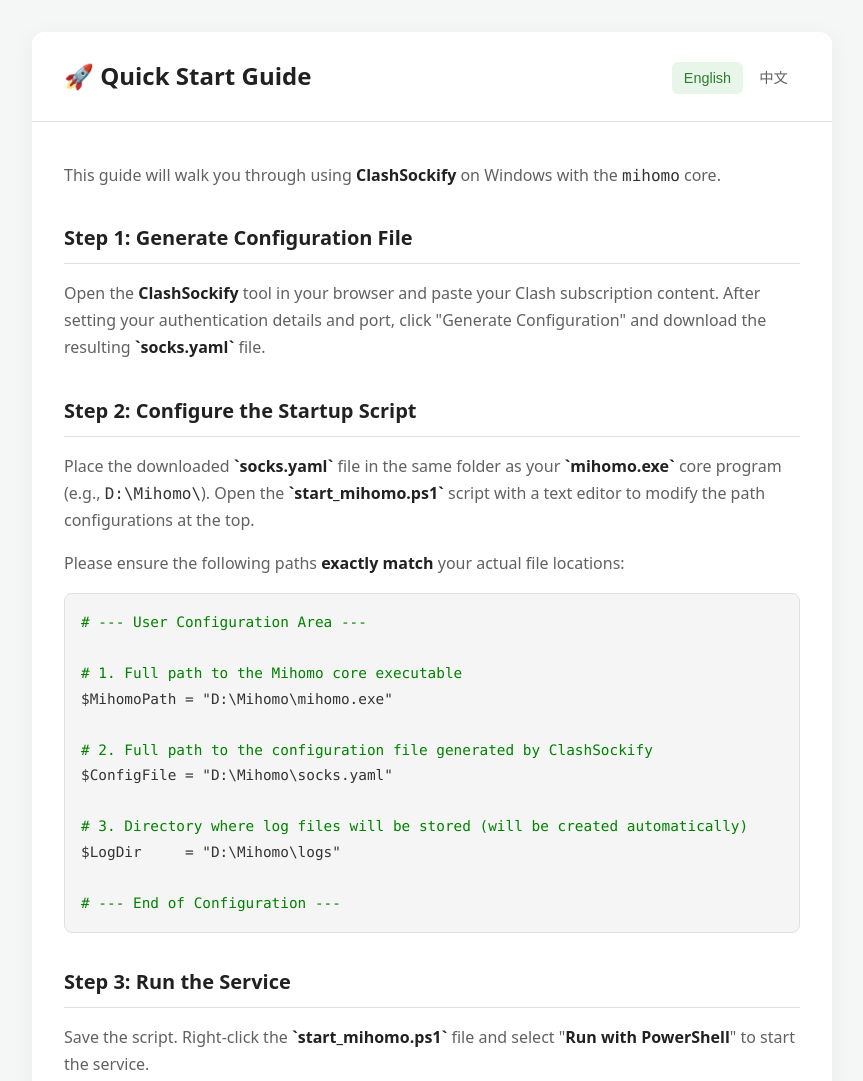
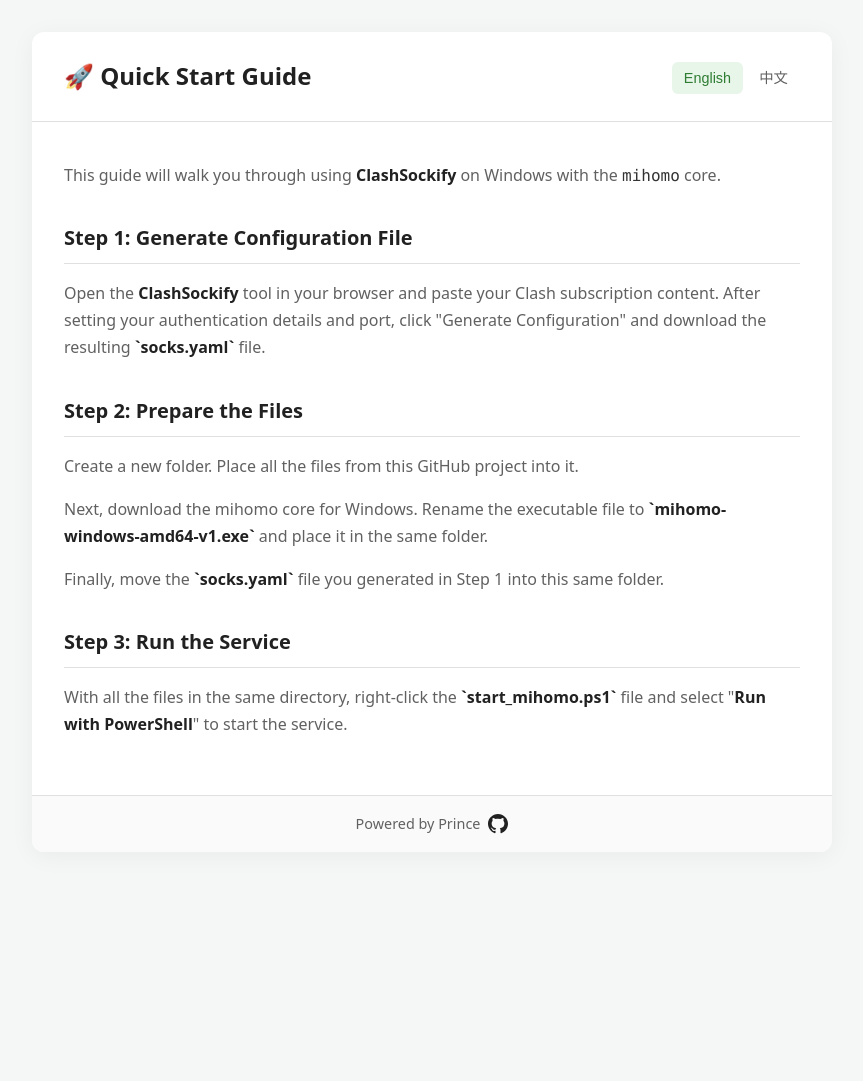
Before and after one commit to Andeasw/CashSockify, a plain HTML site: page Instructions.html in a window 1280 px wide. Shown: the top 1081 px of the page, without its empty margins (208-1071 px from the left). After the commit the page ends 884 px from the top, so only its background shows below. Drawn offline with Linux system fonts and the light colour scheme.

Commit message:
Update Instructions.html

```diff
--- a/Instructions.html
+++ b/Instructions.html
@@ -168,30 +168,20 @@
                 Open the <strong>ClashSockify</strong> tool in your browser and paste your Clash subscription content. After setting your authentication details and port, click "Generate Configuration" and download the resulting <strong>`socks.yaml`</strong> file.
             </p>
 
-            <h3>Step 2: Configure the Startup Script</h3>
+            <h3>Step 2: Prepare the Files</h3>
             <p>
-                Place the downloaded <strong>`socks.yaml`</strong> file in the same folder as your <strong>`mihomo.exe`</strong> core program (e.g., <code>D:\Mihomo\</code>). Open the <strong>`start_mihomo.ps1`</strong> script with a text editor to modify the path configurations at the top.
+                Create a new folder. Place all the files from this GitHub project into it.
             </p>
             <p>
-                Please ensure the following paths <strong>exactly match</strong> your actual file locations:
+                Next, download the mihomo core for Windows. Rename the executable file to <strong>`mihomo-windows-amd64-v1.exe`</strong> and place it in the same folder.
             </p>
-            <pre><code><span class="code-comment"># --- User Configuration Area ---</span>
-
-<span class="code-comment"># 1. Full path to the Mihomo core executable</span>
-$MihomoPath = "D:\Mihomo\mihomo.exe"
-
-<span class="code-comment"># 2. Full path to the configuration file generated by ClashSockify</span>
-$ConfigFile = "D:\Mihomo\socks.yaml"
-
-<span class="code-comment"># 3. Directory where log files will be stored (will be created automatically)</span>
-$LogDir     = "D:\Mihomo\logs"
-
-<span class="code-comment"># --- End of Configuration ---</span>
-</code></pre>
+            <p>
+                Finally, move the <strong>`socks.yaml`</strong> file you generated in Step 1 into this same folder.
+            </p>
 
             <h3>Step 3: Run the Service</h3>
             <p>
-                Save the script. Right-click the <strong>`start_mihomo.ps1`</strong> file and select "<b>Run with PowerShell</b>" to start the service.
+                With all the files in the same directory, right-click the <strong>`start_mihomo.ps1`</strong> file and select "<b>Run with PowerShell</b>" to start the service.
             </p>
         </div>
 
@@ -204,30 +194,20 @@
                 在浏览器中打开 <strong>ClashSockify</strong> 工具，粘贴您的 Clash 订阅内容。设置好认证信息和端口后，点击“生成配置”，下载得到 <strong>`socks.yaml`</strong> 文件。
             </p>
 
-            <h3>第二步：配置启动脚本</h3>
+            <h3>第二步：准备文件</h3>
             <p>
-                将下载的 <strong>`socks.yaml`</strong> 文件，与 <strong>`mihomo.exe`</strong> 核心程序放在同一个文件夹内（例如 <code>D:\Mihomo\</code>）。使用文本编辑器打开 <strong>`start_mihomo.ps1`</strong> 脚本，修改开头的路径配置。
+                新建一个文件夹。将本 GItuhb 项目的所有文件都放到这个文件夹中。
             </p>
             <p>
-                请确保以下路径与您的<strong>实际文件位置完全一致</strong>：
+                然后，下载适用于 Windows 的 mihomo 内核。将其可执行文件重命名为 <strong>`mihomo-windows-amd64-v1.exe`</strong>，并放入同一个文件夹。
             </p>
-            <pre><code><span class="code-comment"># --- 用户配置区域 ---</span>
-
-<span class="code-comment"># 1. Mihomo 核心程序的完整路径</span>
-$MihomoPath = "D:\Mihomo\mihomo.exe"
-
-<span class="code-comment"># 2. ClashSockify 生成的配置文件的完整路径</span>
-$ConfigFile = "D:\Mihomo\socks.yaml"
-
-<span class="code-comment"># 3. 日志文件的存放目录 (程序会自动创建)</span>
-$LogDir     = "D:\Mihomo\logs"
-
-<span class="code-comment"># --- 配置结束 ---</span>
-</code></pre>
+            <p>
+                最后，将第一步中生成的 <strong>`socks.yaml`</strong> 文件也移动到这个文件夹里。
+            </p>
 
             <h3>第三步：运行</h3>
             <p>
-                保存脚本。右键点击 <strong>`start_mihomo.ps1`</strong> 文件，选择“<b>使用 PowerShell 运行</b>”即可。
+                确保所有文件都在同一个文件夹后，右键点击 <strong>`start_mihomo.ps1`</strong> 文件，选择“<b>使用 PowerShell 运行</b>”即可。
             </p>
         </div>
 
```
